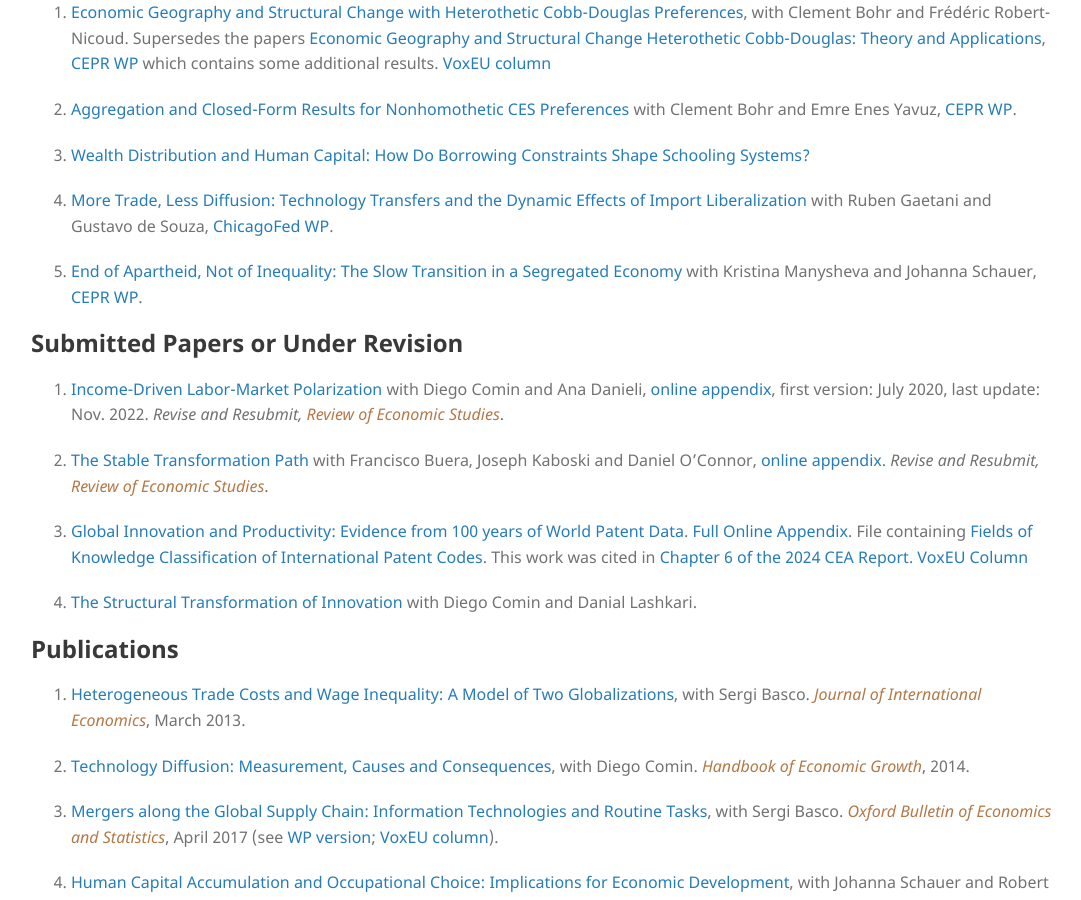
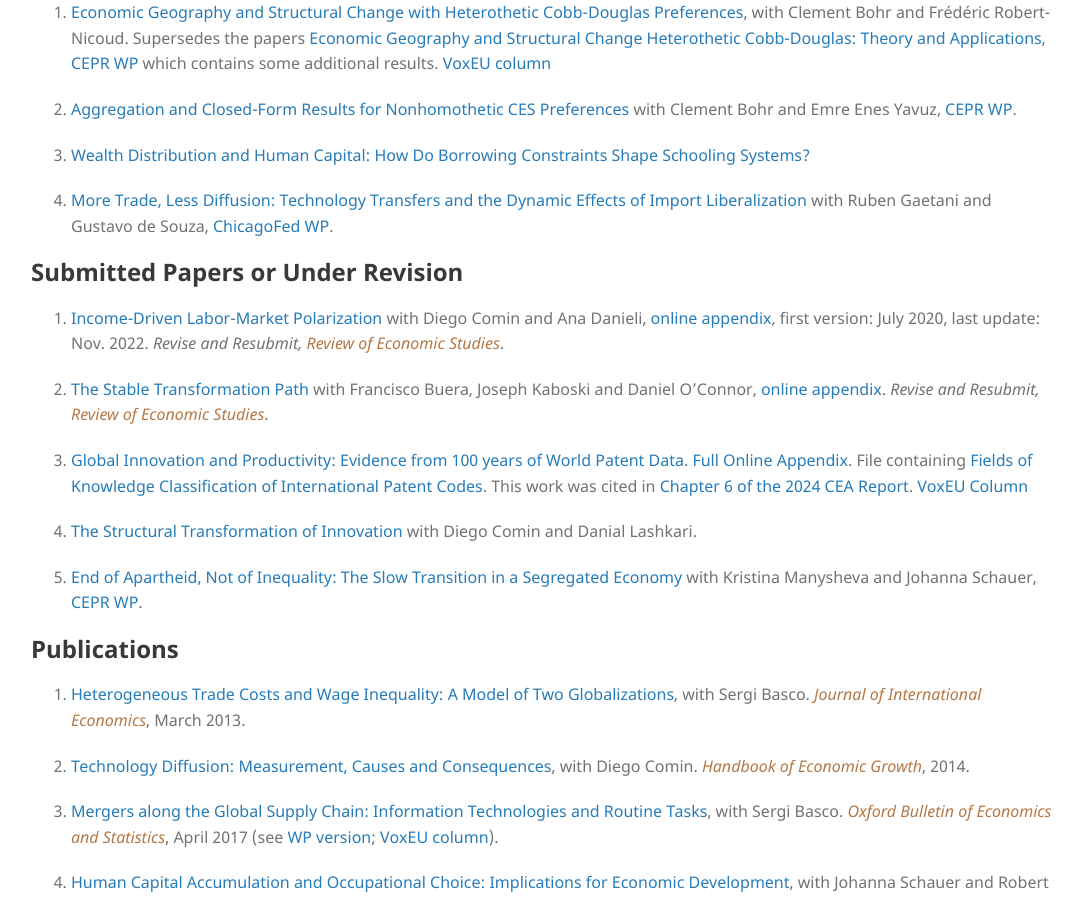
Before and after one commit to mestieri/mestieri.github.io, a Jekyll site: the page built from index.md, in a window 1280 px wide and 900 px high, scrolled down 543 px. Shown: the whole window, without its empty margins (97-1178 px from the left). Built offline with Jekyll 4.4.1, drawn with Linux system fonts in a browser that asks for light colours; part of the change alters nothing that is shown; some of the changed text lies outside the part shown.

```diff
--- a/index.md
+++ b/index.md
@@ -59,7 +59,7 @@ img {
 Senior Economist in the Economic Research Department at the Federal Reserve Bank of Chicago (on leave).
 UPF Associate Professor and CREi Associate Researcher. <img src="marti-696x928.jpeg" alt="Martí Mestieri">
 -->
-Research Scientist at [IAE-CSIC](https://www.iae.csic.es/index.php?lang=ing), visiting the [Northwestern Economics Dept.](https://economics.northwestern.edu/) during the 2025 Spring quarter
+Research Scientist at [IAE-CSIC](https://www.iae.csic.es/index.php?lang=ing).
 
 **Email** &nbsp; marti.mestieri@iae.csic.es
 
@@ -88,8 +88,6 @@ for Nonhomothetic CES Preferences](https://www.dropbox.com/scl/fi/obu49nw8d74wye
 
 4. [More Trade, Less Diffusion: Technology Transfers and the Dynamic Effects of Import Liberalization](https://www.dropbox.com/scl/fi/y5l2ym51sj576dvtwt5en/dgm_mar2025.pdf?rlkey=e4bj483w6nidv67zyrj5crjcc&dl=0) with Ruben Gaetani and Gustavo de Souza, [ChicagoFed WP](https://www.chicagofed.org/-/media/publications/working-papers/2024/wp2024-20.pdf?sc_lang=en).
 
-5. [End of Apartheid, Not of Inequality: The Slow Transition in a Segregated Economy](https://www.dropbox.com/scl/fi/4q79efmqe94pbkl3zq18p/MMS.pdf?rlkey=ertuj2kk3wxzl1ik0khz5dz2d&dl=0) with Kristina Manysheva and Johanna Schauer, [CEPR WP](https://hub.cepr.org/civicrm/file?id=241935&eid=256008&fcs=2eddbf108c3edd1775a9824651b70a6fb9ed9ae79cf68bfde242d61cda371469_1752890681_168).
-
 
 ## Submitted Papers or Under Revision
 
@@ -104,6 +102,9 @@ for Nonhomothetic CES Preferences](https://www.dropbox.com/scl/fi/obu49nw8d74wye
 3. [Global Innovation and Productivity: Evidence from 100 years of World Patent Data](https://www.dropbox.com/scl/fi/3nbtp328lugkp82lrytbn/bmm.pdf?rlkey=yaw5hgq9eav4vo6c7gt74ieuv&dl=0). [Full Online Appendix](https://www.dropbox.com/s/223f712mupuij5v/bmm_oa.pdf?dl=0). File containing [Fields of Knowledge Classification of International Patent Codes](https://www.dropbox.com/s/sne8ac9t22pwcy3/Fields_of_knowledge.csv?dl=0). This work was cited in [Chapter 6 of the 2024 CEA Report](https://www.whitehouse.gov/wp-content/uploads/2024/03/ERP-2024-CHAPTER-6.pdf). [VoxEU Column](https://cepr.org/voxeu/columns/it-takes-village-create-idea-knowledge-spillovers-and-productivity-over-past-hundred)
 
 4. [The Structural Transformation of Innovation](https://www.dropbox.com/scl/fi/v6hx2gn2g6g2hpmygllpk/CLM2.pdf?rlkey=0y9sjmiksgxm39w2pbep0zjq2&dl=0) with Diego Comin and Danial Lashkari.
+
+5. [End of Apartheid, Not of Inequality: The Slow Transition in a Segregated Economy](https://www.dropbox.com/scl/fi/4q79efmqe94pbkl3zq18p/MMS.pdf?rlkey=ertuj2kk3wxzl1ik0khz5dz2d&dl=0) with Kristina Manysheva and Johanna Schauer, [CEPR WP](https://hub.cepr.org/civicrm/file?id=241935&eid=256008&fcs=2eddbf108c3edd1775a9824651b70a6fb9ed9ae79cf68bfde242d61cda371469_1752890681_168).
+
 
 
 
```
